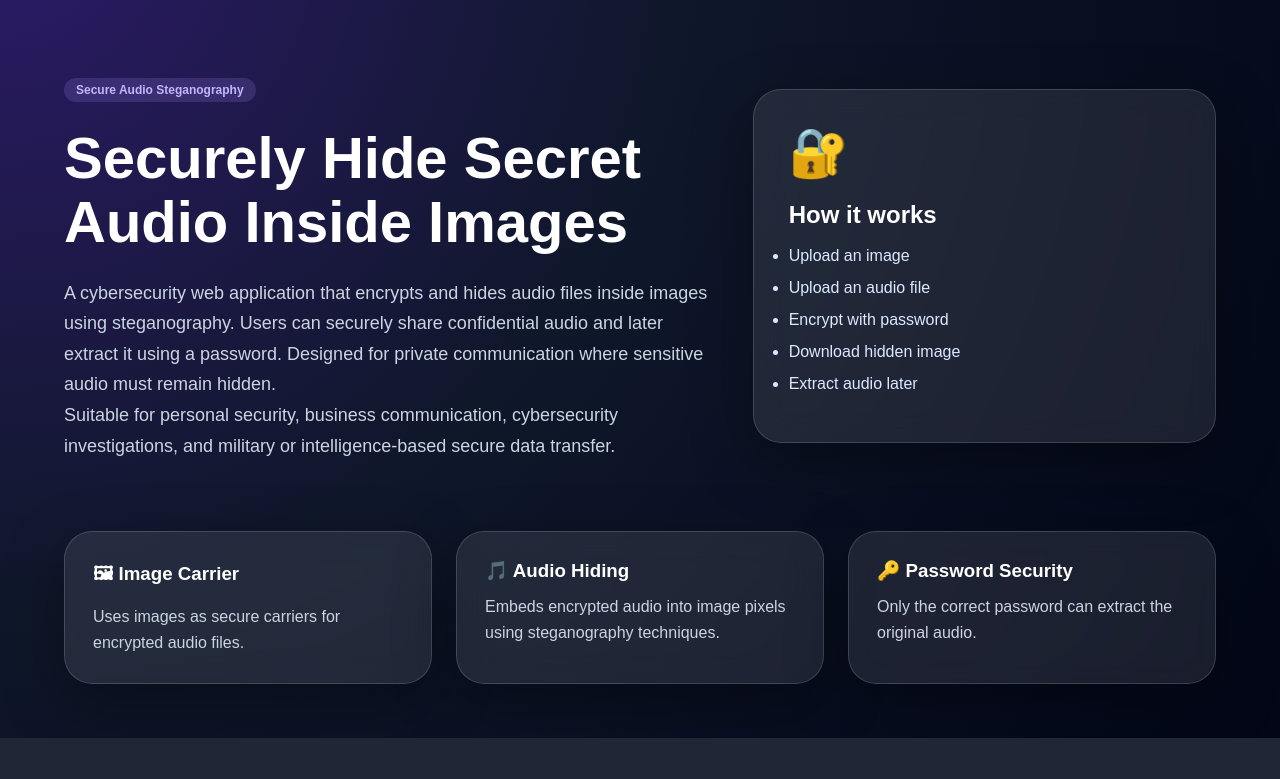
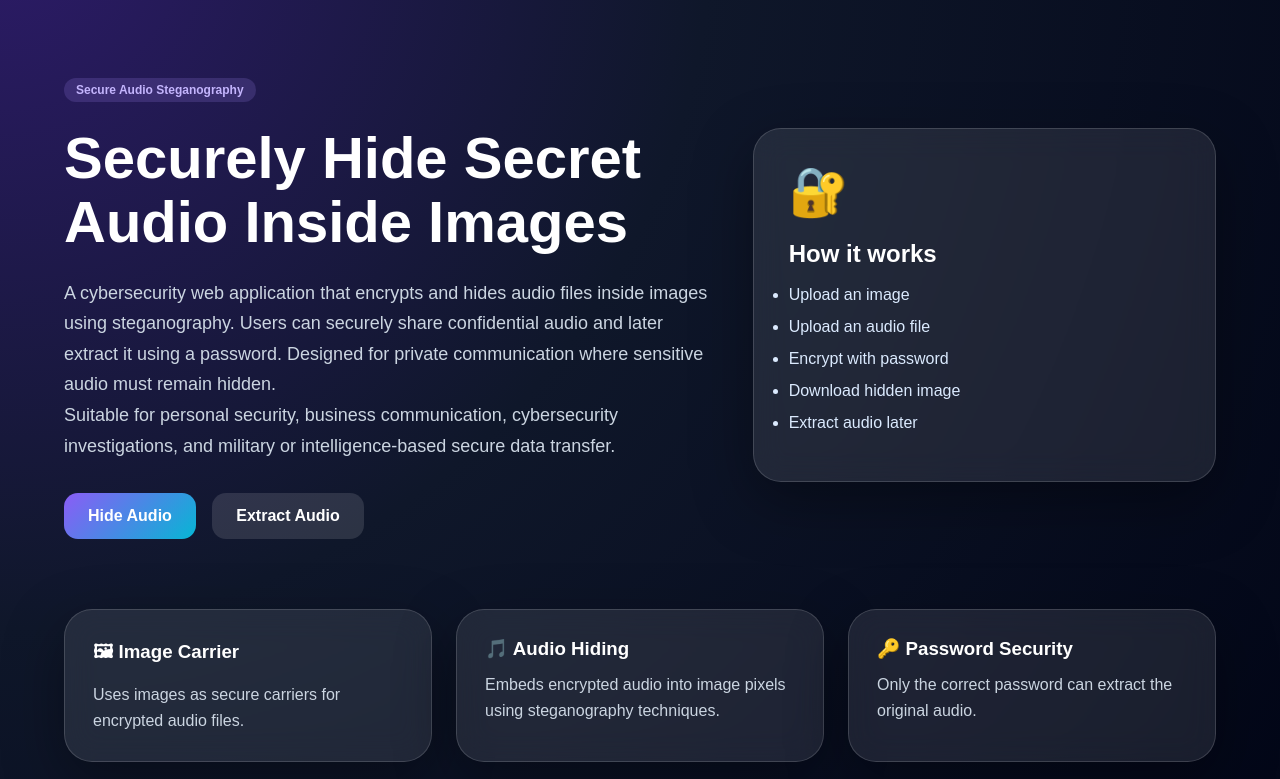
Before and after one commit to Aiswarya1810/hidden-audio-tracker, a Django app: page / in a window 1280 px wide. Shown: the part 82-861 px from the top of the page. Before the commit the page ends 820 px from the top, so only its background shows below. Run offline with Django 5.2, Linux system fonts and the light colour scheme.

Commit message:
Added extract button

```diff
--- a/templates/tracker/home.html
+++ b/templates/tracker/home.html
@@ -8,6 +8,7 @@
         <h1>Securely Hide Secret Audio Inside Images</h1>
 
         <p>
+
             A cybersecurity web application that encrypts and hides audio files inside images using steganography. Users can securely share confidential audio and later extract it using a password.
             Designed for private communication where sensitive audio must remain hidden.
            </p>
@@ -19,10 +20,10 @@
             Designed for secure communication where sensitive audio needs to be transmitted without detection. -->
         </p>
 
-        <!-- <div class="hero-buttons">
+        <div class="hero-buttons">
             <a href="/impose/" class="btn primary">Hide Audio</a>
             <a href="/extract/" class="btn secondary">Extract Audio</a>
-        </div> -->
+        </div>
     </div>
 
     <div class="hero-card">
```
